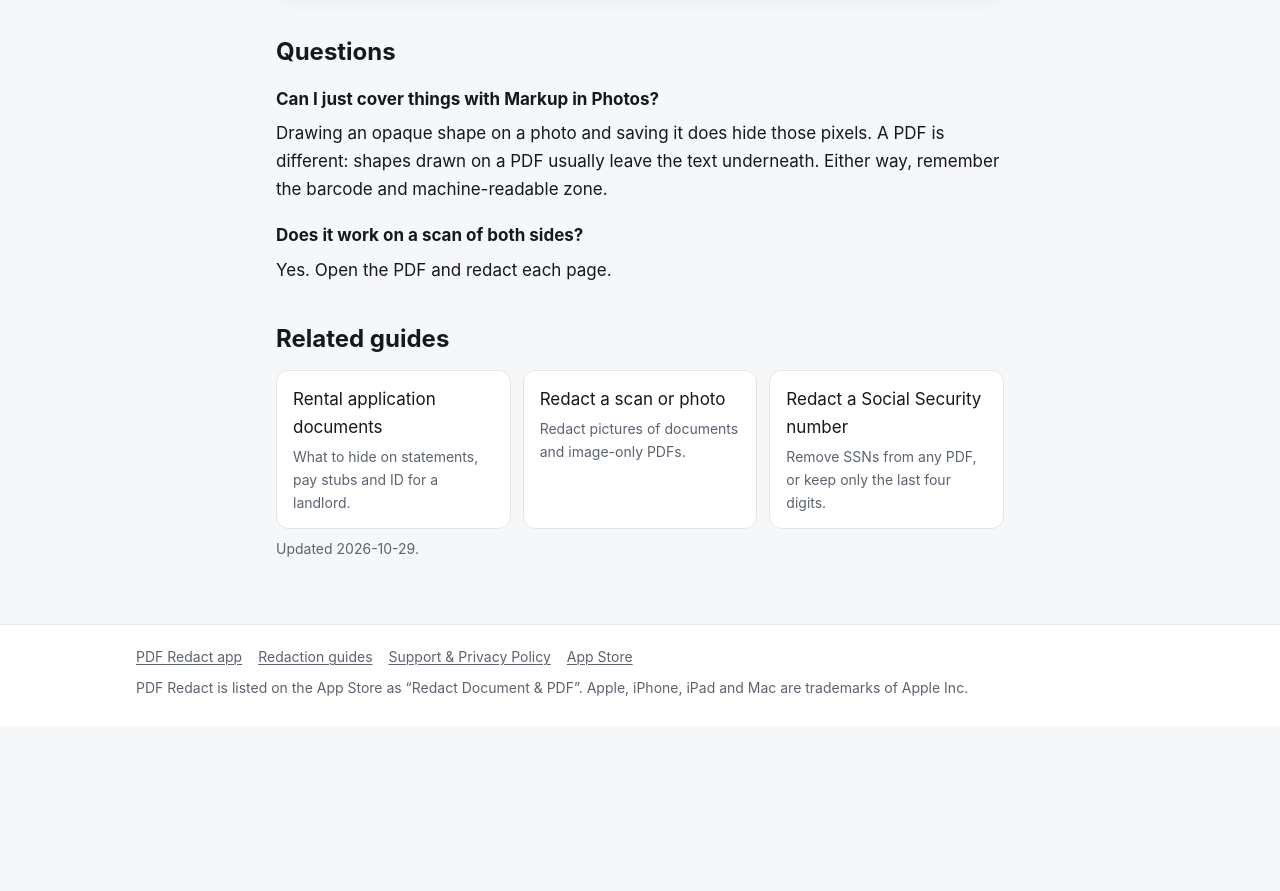
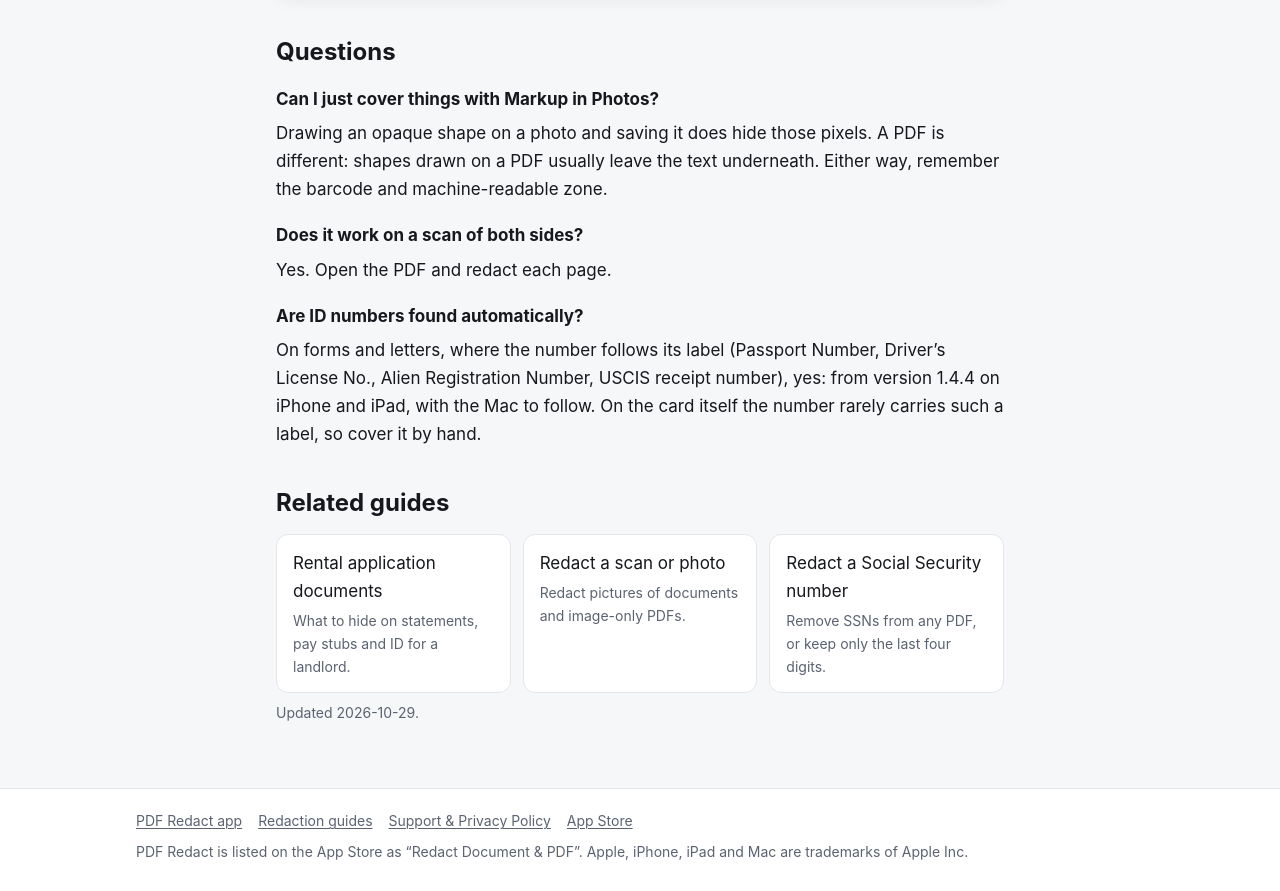
Before and after one commit to coderalert0/redact-pdf-site, a plain HTML site: page guides/redact-drivers-license-or-passport/index.html in a window 1280 px wide. Shown: the part 1193-2084 px from the top of the page. Before the commit the page ends 1920 px from the top, so only its background shows below. Drawn offline with Linux system fonts and the light colour scheme.

Commit message:
ID guide: labelled ID numbers on forms are found from 1.4.4

```diff
--- a/guides/redact-drivers-license-or-passport/index.html
+++ b/guides/redact-drivers-license-or-passport/index.html
@@ -19,7 +19,7 @@
 <link rel="stylesheet" href="/redact-pdf-site/assets/site.css">
 <script type="application/ld+json">{"@context": "https://schema.org", "@type": "Article", "headline": "How to redact a driver&rsquo;s license or passport photo", "description": "Redact a photo of your driver's license or passport before sharing it: cover the ID number, the barcode and the passport's machine-readable zone, which repeat your details in code.", "datePublished": "2026-10-29", "dateModified": "2026-10-29", "author": {"@type": "Organization", "name": "PDF Redact", "url": "https://coderalert0.github.io/redact-pdf-site/app/"}, "publisher": {"@type": "Organization", "name": "PDF Redact", "url": "https://coderalert0.github.io/redact-pdf-site/app/"}, "mainEntityOfPage": "https://coderalert0.github.io/redact-pdf-site/guides/redact-drivers-license-or-passport/", "image": "https://coderalert0.github.io/redact-pdf-site/assets/img/iphone_1_statement.jpg"}</script>
 <script type="application/ld+json">{"@context": "https://schema.org", "@type": "BreadcrumbList", "itemListElement": [{"@type": "ListItem", "position": 1, "name": "Guides", "item": "https://coderalert0.github.io/redact-pdf-site/guides/"}, {"@type": "ListItem", "position": 2, "name": "Redact an ID or passport photo", "item": "https://coderalert0.github.io/redact-pdf-site/guides/redact-drivers-license-or-passport/"}]}</script>
-<script type="application/ld+json">{"@context": "https://schema.org", "@type": "FAQPage", "mainEntity": [{"@type": "Question", "name": "Can I just cover things with Markup in Photos?", "acceptedAnswer": {"@type": "Answer", "text": "Drawing an opaque shape on a photo and saving it does hide those pixels. A PDF is different: shapes drawn on a PDF usually leave the text underneath. Either way, remember the barcode and machine-readable zone."}}, {"@type": "Question", "name": "Does it work on a scan of both sides?", "acceptedAnswer": {"@type": "Answer", "text": "Yes. Open the PDF and redact each page."}}]}</script>
+<script type="application/ld+json">{"@context": "https://schema.org", "@type": "FAQPage", "mainEntity": [{"@type": "Question", "name": "Can I just cover things with Markup in Photos?", "acceptedAnswer": {"@type": "Answer", "text": "Drawing an opaque shape on a photo and saving it does hide those pixels. A PDF is different: shapes drawn on a PDF usually leave the text underneath. Either way, remember the barcode and machine-readable zone."}}, {"@type": "Question", "name": "Does it work on a scan of both sides?", "acceptedAnswer": {"@type": "Answer", "text": "Yes. Open the PDF and redact each page."}}, {"@type": "Question", "name": "Are ID numbers found automatically?", "acceptedAnswer": {"@type": "Answer", "text": "On forms and letters, where the number follows its label (Passport Number, Driver&rsquo;s License No., Alien Registration Number, USCIS receipt number), yes: from version 1.4.4 on iPhone and iPad, with the Mac to follow. On the card itself the number rarely carries such a label, so cover it by hand."}}]}</script>
 </head>
 <body>
 <header class="site"><div class="wrap wide">
@@ -43,7 +43,7 @@
   <a class="badge" href="https://apps.apple.com/app/apple-store/id6761928221?pt=128557981&ct=web-redact-drivers-license-or-passport&mt=8"><img src="/redact-pdf-site/assets/img/app-store-badge.svg" alt="Download on the App Store" width="144" height="48"></a>
 </div>
 <h2>Questions</h2>
-<dl class="faq"><dt>Can I just cover things with Markup in Photos?</dt><dd>Drawing an opaque shape on a photo and saving it does hide those pixels. A PDF is different: shapes drawn on a PDF usually leave the text underneath. Either way, remember the barcode and machine-readable zone.</dd><dt>Does it work on a scan of both sides?</dt><dd>Yes. Open the PDF and redact each page.</dd></dl>
+<dl class="faq"><dt>Can I just cover things with Markup in Photos?</dt><dd>Drawing an opaque shape on a photo and saving it does hide those pixels. A PDF is different: shapes drawn on a PDF usually leave the text underneath. Either way, remember the barcode and machine-readable zone.</dd><dt>Does it work on a scan of both sides?</dt><dd>Yes. Open the PDF and redact each page.</dd><dt>Are ID numbers found automatically?</dt><dd>On forms and letters, where the number follows its label (Passport Number, Driver&rsquo;s License No., Alien Registration Number, USCIS receipt number), yes: from version 1.4.4 on iPhone and iPad, with the Mac to follow. On the card itself the number rarely carries such a label, so cover it by hand.</dd></dl>
 <h2>Related guides</h2>
 <ul class="cards"><li><a href="/redact-pdf-site/guides/redact-rental-application-documents/">Rental application documents<span>What to hide on statements, pay stubs and ID for a landlord.</span></a></li><li><a href="/redact-pdf-site/guides/redact-scanned-pdf-or-photo/">Redact a scan or photo<span>Redact pictures of documents and image-only PDFs.</span></a></li><li><a href="/redact-pdf-site/guides/redact-social-security-number/">Redact a Social Security number<span>Remove SSNs from any PDF, or keep only the last four digits.</span></a></li></ul>
 <p class="note">Updated 2026-10-29.</p>
```
